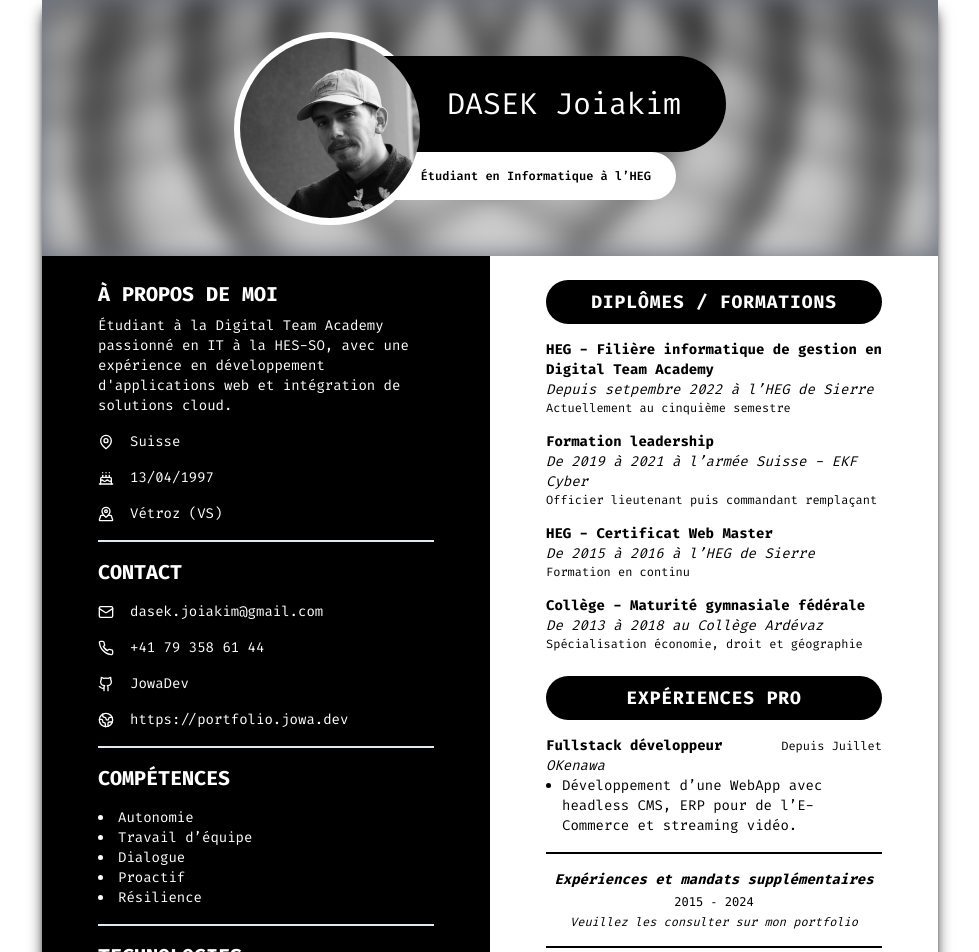
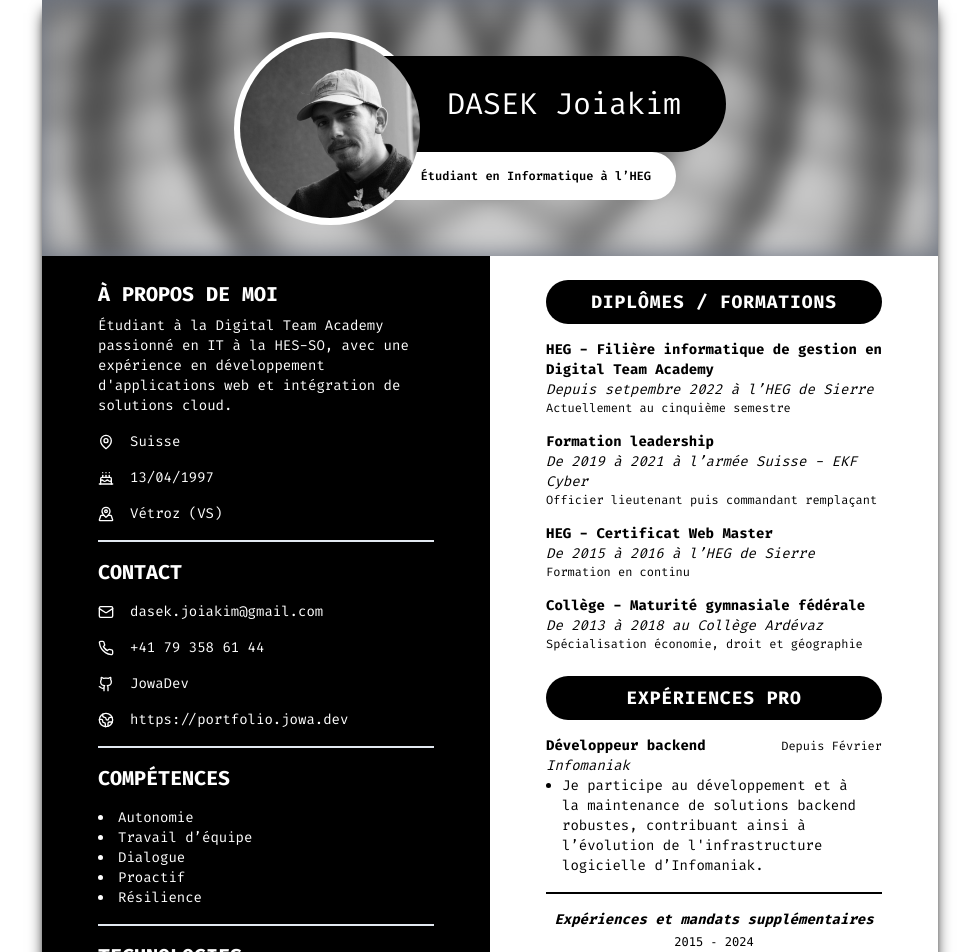
Before and after one commit to JowaDev/resume, a Next.js app: page /cv in a window 1280 px wide. Shown: the top 952 px of the page, without its empty margins (150-1129 px from the left). Built offline with nearby package versions, Linux system fonts and the light colour scheme.

Commit message:
CV updated

```diff
--- a/src/components/CV/CV.tsx
+++ b/src/components/CV/CV.tsx
@@ -82,7 +82,8 @@ export const CV: FC<CVProps> = () => {
                         <p
                             className='text-sm mt-2'
                         >
-                            Étudiant à la <Link href='https://portfolio.jowa.dev/DTA'>Digital Team Academy</Link> passionné en IT à la HES-SO, avec une expérience en développement
+                            Étudiant à la <Link href='https://portfolio.jowa.dev/DTA'>Digital Team
+                            Academy</Link> passionné en IT à la HES-SO, avec une expérience en développement
                             d&apos;applications web et intégration de solutions cloud.
                         </p>
                         <div
@@ -270,7 +271,8 @@ export const CV: FC<CVProps> = () => {
                         <p
                             className='text-sm font-bold mt-4'
                         >
-                            HEG - Filière informatique de gestion en <Link href='https://portfolio.jowa.dev/DTA'>Digital Team Academy</Link>
+                            HEG - Filière informatique de gestion en <Link href='https://portfolio.jowa.dev/DTA'>Digital
+                            Team Academy</Link>
                         </p>
                         <p
                             className='text-sm italic'
@@ -340,18 +342,18 @@ export const CV: FC<CVProps> = () => {
                             <span
                                 className='font-bold'
                             >
-                                Fullstack développeur
+                                Développeur backend
                             </span>
                             <span
                                 className='text-xs'
                             >
-                                Depuis Juillet
+                                Depuis Février
                             </span>
                         </div>
                         <p
                             className='text-sm italic'
                         >
-                            OKenawa
+                            <Link href='https://okenawa.ch' target='_blank'>Infomaniak</Link>
                         </p>
                         <div
                             className='px-4'
@@ -362,8 +364,8 @@ export const CV: FC<CVProps> = () => {
                                 <li
                                     className='list-item text-sm'
                                 >
-                                    Développement d’une WebApp avec headless CMS, ERP pour de l’E-Commerce et streaming
-                                    vidéo.
+                                    Je participe au développement et à la maintenance de solutions backend robustes,
+                                    contribuant ainsi à l’évolution de l&apos;infrastructure logicielle d’Infomaniak.
                                 </li>
                             </ul>
                         </div>
```
Also changed, not shown: package.json (+15 -15 lines), 1 other file (tests, documents, lock files or other folders).
